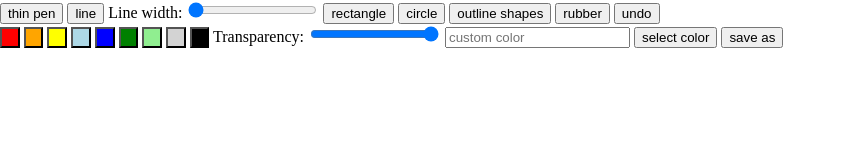
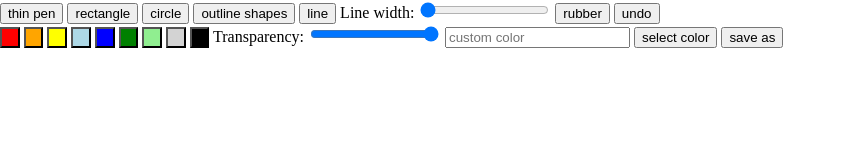
Before and after one commit to Matt-DESTROYER/Paint-for-Browser, a plain HTML site: page index.html in a window 1280 px wide. Shown: the whole page, without its empty margins (0-846 px from the left). Drawn offline with Linux system fonts and the light colour scheme.

Commit message:
Update index.html

```diff
--- a/index.html
+++ b/index.html
@@ -4,17 +4,17 @@
 		<meta charset="utf-8">
 		<title>Paint for Browser</title>
 
-		<link rel="icon" type="image/png" href="favicon-32x32.png" sizes="32x32" />
+		<link rel="icon" type="image/png" href="favicon-32x32.png" sizes="32x32"/>
 	</head>
 
 	<body style="margin: 0; overflow: hidden;">
 		<button onClick="shape = 4;">thin pen</button>
-		<button onClick="shape = 0;">line</button>
-		<label>Line width:</label>
-		<input type="range" min="1" max="10" value="1" onChange="lineWidth();" id="lineWidth"</input>
 		<button onClick="shape = 1;">rectangle</button>
 		<button onClick="shape = 2;">circle</button>
 		<button id="fill type" onClick="changeFillType();">outline shapes</button>
+		<button onClick="shape = 0;">line</button>
+		<label>Line width:</label>
+		<input type="range" min="1" max="10" value="1" onChange="lineW = parseInt(document.getElementById('lineWidth').value);" id="lineWidth"</input>
 		<button onClick="shape = 3;">rubber</button>
 		<button onClick="undo();">undo</button>
 		<br>
```
